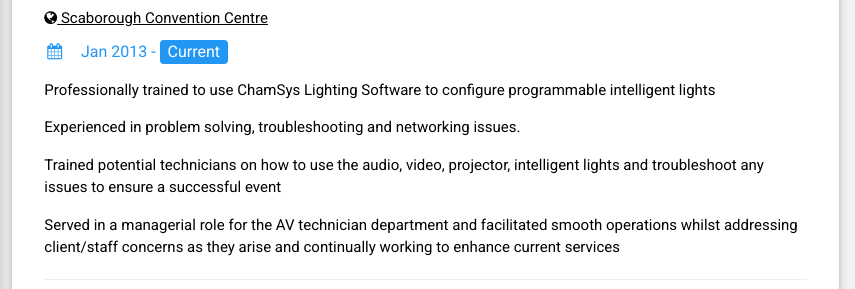
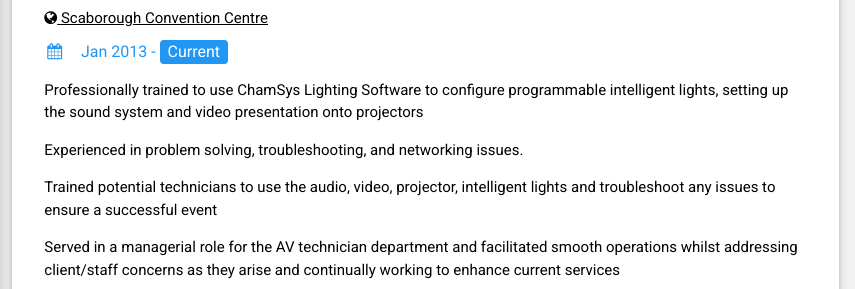
Before and after one commit to pirathapan28/pirathapan28.github.io, a website: page index.html in a window 1280 px wide. Shown: the part 153-442 px from the top of the page, 425-1280 px from the left. Drawn offline with nearby package versions, Linux system fonts and the light colour scheme.

Commit message:
added changes to scc

```diff
--- a/index.html
+++ b/index.html
@@ -97,9 +97,9 @@ html,body,h1,h2,h3,h4,h5,h6 {font-family: "Roboto", sans-serif}
         <div class="w3-container">
           <h5 class="w3-opacity"><b>Managing A/V Technician / Scarborough Convention Centre</b></h5> <a href="http://www.scarboroughcc.com/" target="_blank"><i class="fa fa-globe w3-hover-opacity"></i> Scaborough Convention Centre</a>
           <h6 class="w3-text-blue"><i class="fa fa-calendar fa-fw w3-margin-right"></i>Jan 2013 - <span class="w3-tag w3-blue w3-round">Current</span></h6>
-          <p>Professionally trained to use ChamSys Lighting Software to configure programmable intelligent lights</p>
-          <p>Experienced in problem solving, troubleshooting and networking issues.</p>
-          <p>Trained potential technicians on how to use the audio, video, projector, intelligent lights and troubleshoot any issues to ensure a successful event</p>
+          <p>Professionally trained to use ChamSys Lighting Software to configure programmable intelligent lights, setting up the sound system and video presentation onto projectors</p>
+          <p>Experienced in problem solving, troubleshooting, and networking issues.</p>
+          <p>Trained potential technicians to use the audio, video, projector, intelligent lights and troubleshoot any issues to ensure a successful event</p>
           <p>Served in a managerial role for the AV technician department and facilitated smooth operations whilst addressing client/staff concerns as they arise and continually working to enhance current services</p>
 
       </p>
```
